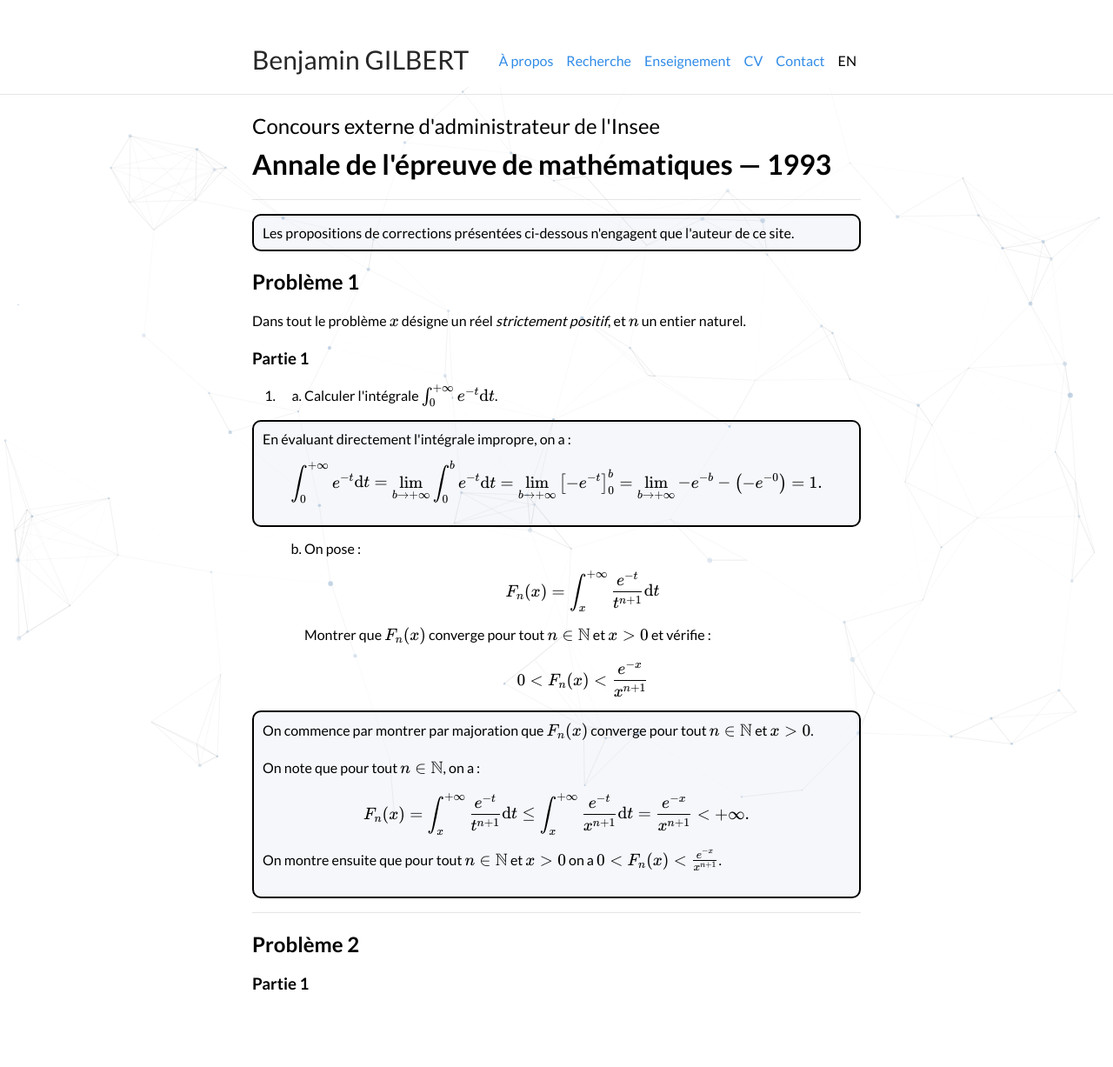
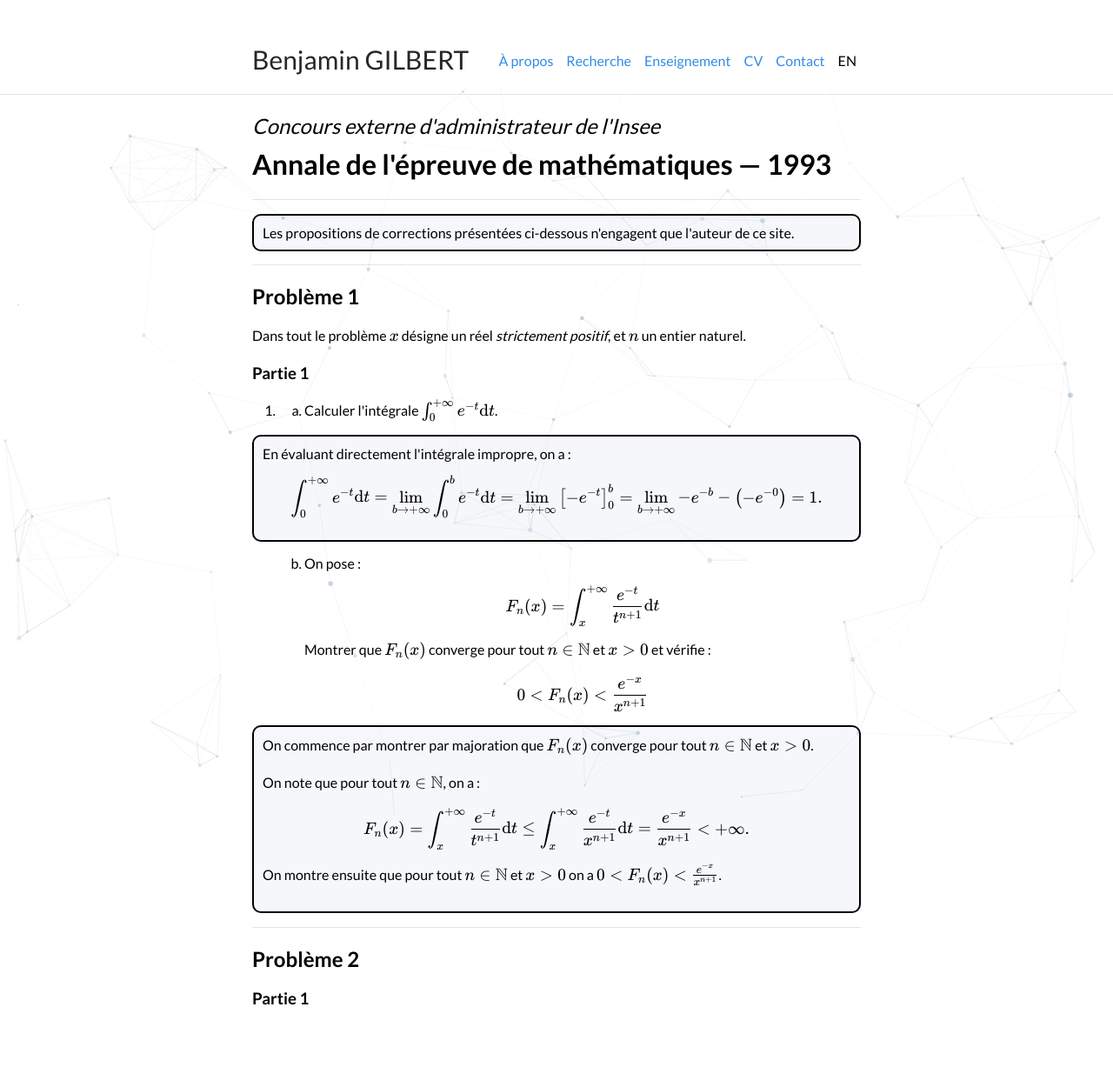
Before and after one commit to bglbrt/bglbrt.github.io, a Jekyll site: the page built from fr/corrections/administrateur_externe_1993.md, in a window 1280 px wide. Shown: the whole page at 87% size. Built offline with Jekyll 4.4.1, drawn with Linux system fonts in a browser that asks for light colours; nearby versions of some CDN libraries.

Commit message:
Update administrateur_externe_1993.md

```diff
--- a/fr/corrections/administrateur_externe_1993.md
+++ b/fr/corrections/administrateur_externe_1993.md
@@ -6,7 +6,7 @@ lang: "fr"
 katex: True
 ---
 
-<h2 style="font-weight: normal; margin-bottom: 10px">Concours externe d'administrateur de l'Insee</h2>
+<h2 style="font-weight: normal; margin-bottom: 10px"><em>Concours externe d'administrateur de l'Insee</em></h2>
 <h1 style="margin-top: 0">Annale de l'épreuve de mathématiques — 1993</h1>
 
 ---
@@ -14,6 +14,8 @@ katex: True
 <p style="border: solid 2px; border-radius: 10px; background-color:rgba(152, 180, 212, .1); padding-right: 10px; padding-left: 10px; padding-top: 10px; padding-bottom: 10px; margin: 15px 0 15px 0px;">
 Les propositions de corrections présentées ci-dessous n'engagent que l'auteur de ce site.
 </p>
+
+---
 
 ## Problème 1
 
```
